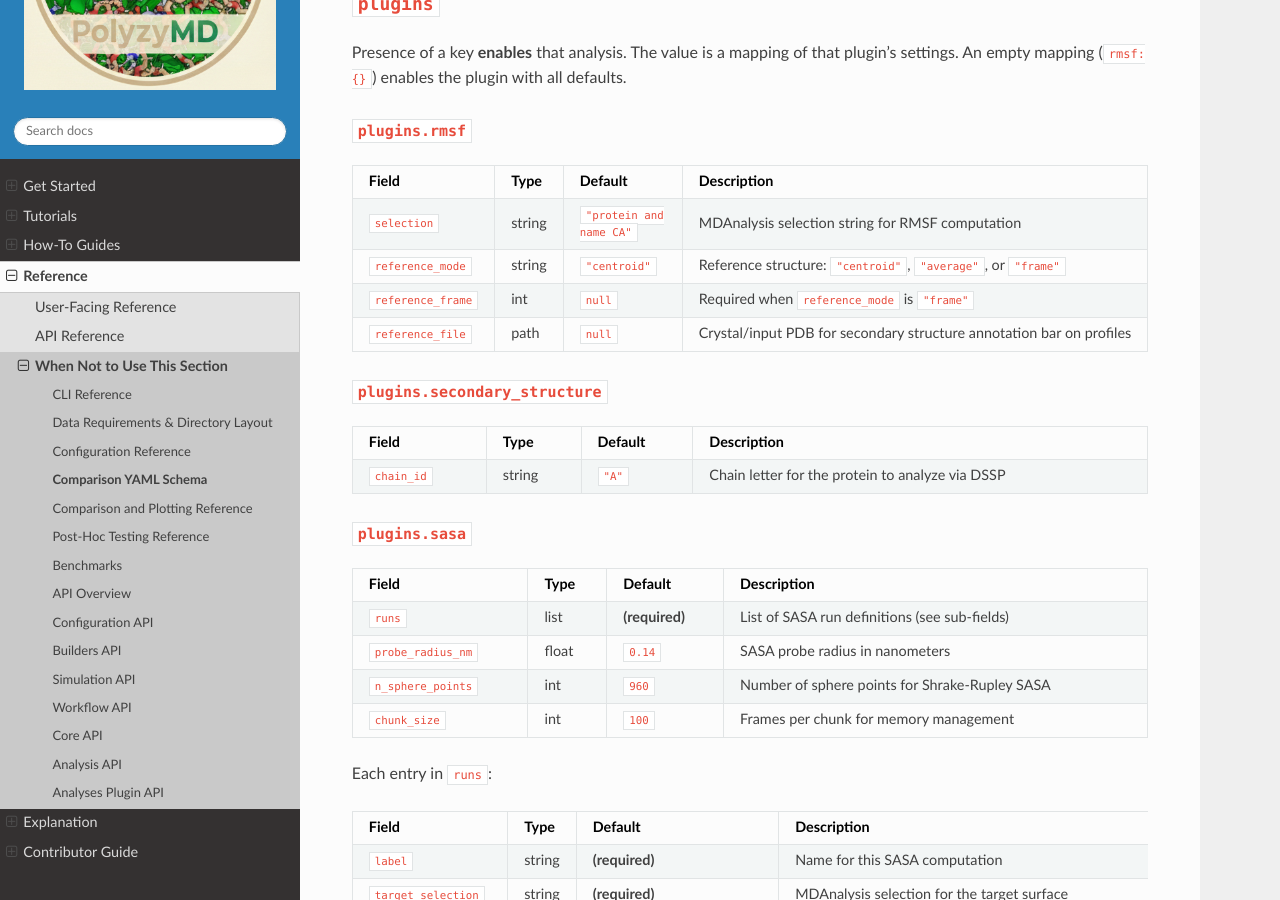
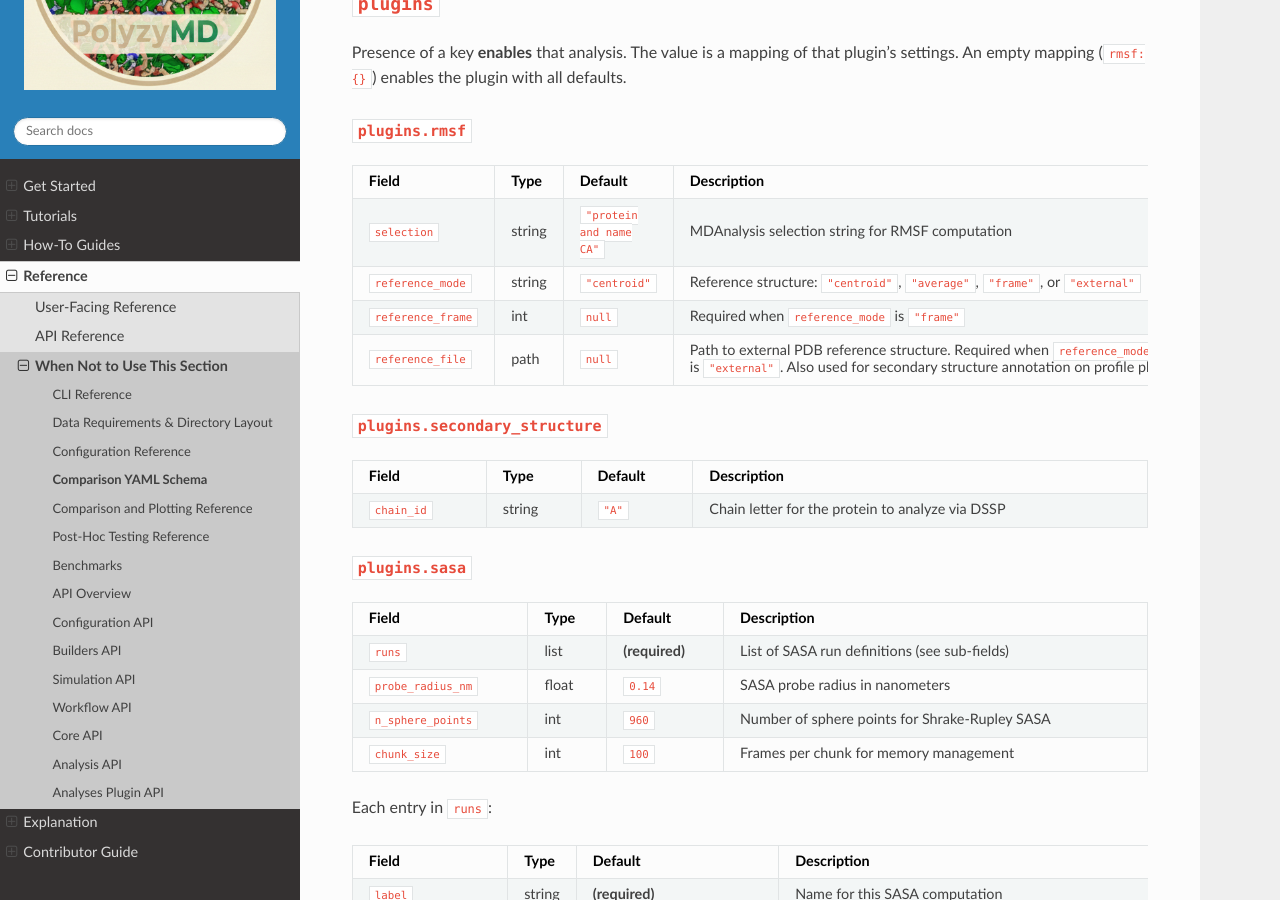
Before and after one commit to joelaforet/polyzymd, a Sphinx documentation site: the page built from docs/source/reference/comparison_yaml.md, in a window 1280 px wide and 900 px high, scrolled down 1971 px. Built offline with Sphinx 7.4.7 and the Read the Docs theme 3.1.0, drawn with Linux system fonts in a browser that asks for light colours; some of the changed text lies outside the part shown.

Commit message:
docs: correct RMSF and RMSD field names in comparison.yaml reference (C-05)

```diff
--- a/docs/source/reference/comparison_yaml.md
+++ b/docs/source/reference/comparison_yaml.md
@@ -89,9 +89,9 @@
 | Field | Type | Default | Description |
 |-------|------|---------|-------------|
 | `selection` | string | `"protein and name CA"` | MDAnalysis selection string for RMSF computation |
-| `reference_mode` | string | `"centroid"` | Reference structure: `"centroid"`, `"average"`, or `"frame"` |
+| `reference_mode` | string | `"centroid"` | Reference structure: `"centroid"`, `"average"`, `"frame"`, or `"external"` |
 | `reference_frame` | int | `null` | Required when `reference_mode` is `"frame"` |
-| `reference_file` | path | `null` | Crystal/input PDB for secondary structure annotation bar on profiles |
+| `reference_file` | path | `null` | Path to external PDB reference structure. Required when `reference_mode` is `"external"`. Also used for secondary structure annotation on profile plots. |
 
 ### `plugins.secondary_structure`
 
@@ -182,7 +182,7 @@
 |-------|------|---------|-------------|
 | `label` | string | **(required)** | Name for this RMSD computation (e.g., `"backbone"`) |
 | `selection` | string | **(required)** | MDAnalysis selection |
-| `align_selection` | string | same as `selection` | MDAnalysis selection for alignment |
+| `alignment_selection` | string | same as `selection` | MDAnalysis selection for alignment |
 | `stride` | int | `1` | Frame stride |
 
 ### `plugins.rg`
```
